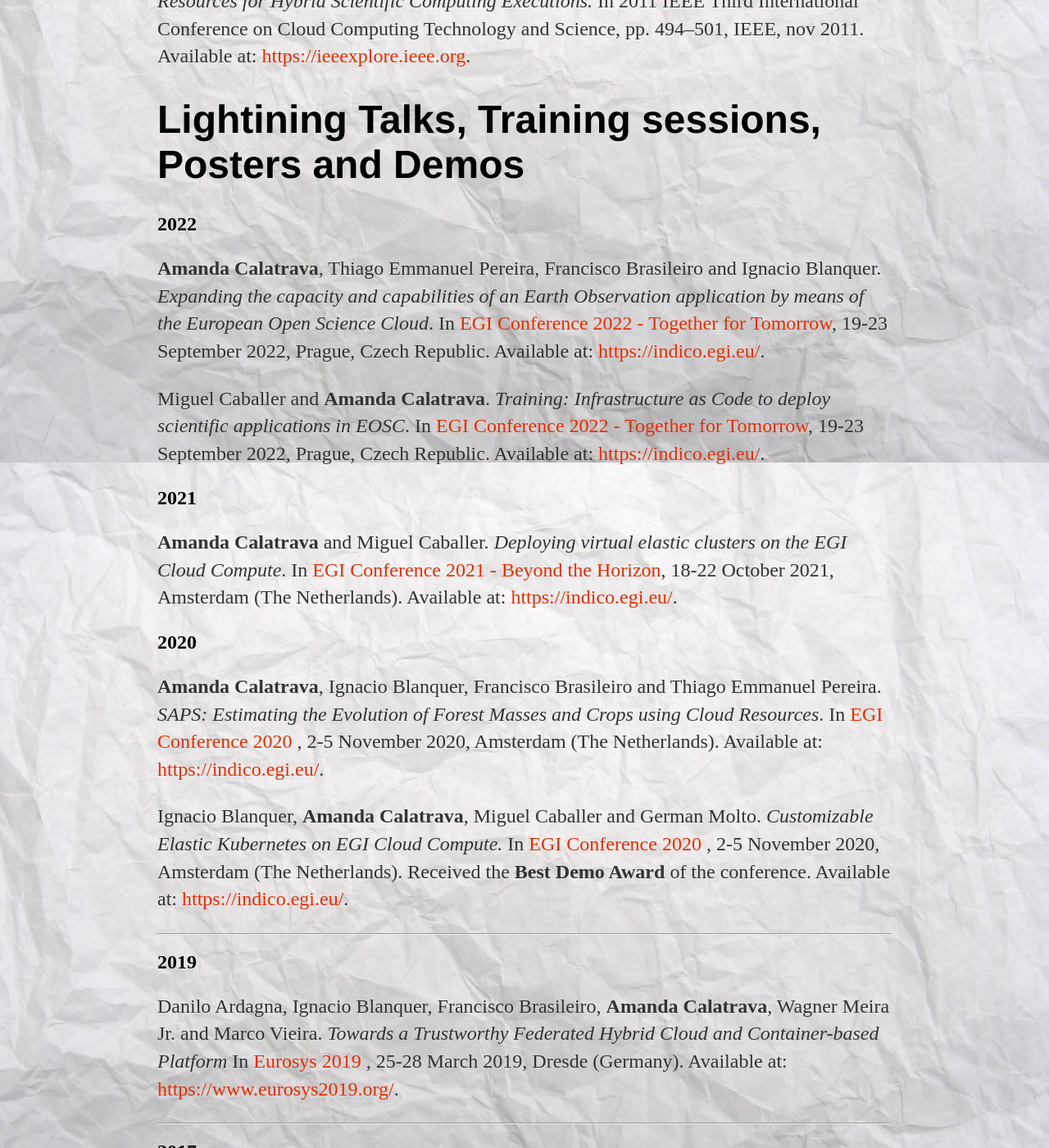
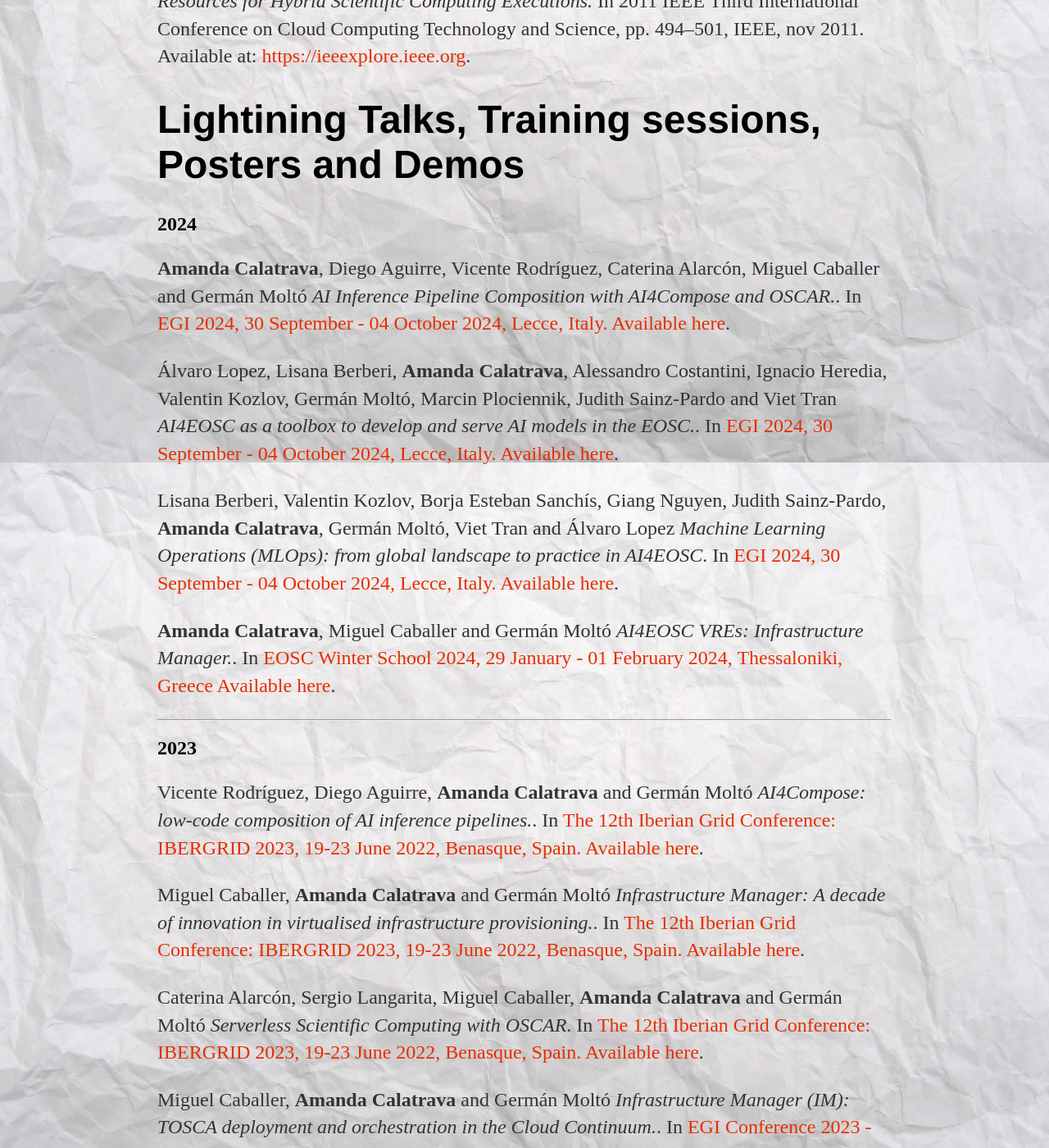
Before and after one commit to amcaar/amcaar.github.io, a Jekyll site: the page built from cv/index.html, in a window 1280 px wide and 1400 px high, scrolled down 4236 px. Shown: the whole window at 82% size. Built offline with Jekyll 4.4.1, drawn with Linux system fonts in a browser that asks for light colours; some of the changed text lies outside the part shown.

Commit message:
added conferences 2023 and 2024

```diff
--- a/cv/index.html
+++ b/cv/index.html
@@ -7,7 +7,7 @@
 		<!--<a href="#" class="download" title="Download CV as PDF">Download CV</a>-->
 		<h1>Journal Publications</h1>
 		<h2>2024</h2>
-		<p>Giang Nguyen, Judith Sáinz-Pardo Díaz, <strong>Amanda Calatrava</strong>,, Lisana Berberi, Oleksandr Lytvyn, Valentin Kozlov, Viet Tran, Germán Moltó & Álvaro López García.
+		<p>Giang Nguyen, Judith Sáinz-Pardo Díaz, <strong>Amanda Calatrava</strong>, Lisana Berberi, Oleksandr Lytvyn, Valentin Kozlov, Viet Tran, Germán Moltó & Álvaro López García.
 			<em>Landscape of machine learning evolution: privacy-preserving federated learning frameworks and tools</em>.
 			In: Artificial Intelligence Review, 58, 51 (2025). Available
 			<a class="link" href="https://link.springer.com/article/10.1007/s10462-024-11036-2">here</a>.</p>
@@ -127,6 +127,48 @@
 			Available at: <a class="link" href="http://ieeexplore.ieee.org/document/6133182/">https://ieeexplore.ieee.org</a>.</p>
 
 		<h1>Lightining Talks, Training sessions, Posters and Demos</h1>
+		<h2>2024</h2>
+		<p> <strong>Amanda Calatrava</strong>, Diego Aguirre, Vicente Rodríguez, Caterina Alarcón, Miguel Caballer and Germán Moltó
+			<em>AI Inference Pipeline Composition with AI4Compose and OSCAR.</em>.
+			In <a class="link" href="https://www.egi.eu/event/egi2024/">EGI 2024, 30 September - 04 October 2024, Lecce, Italy.
+			Available <a class="link"https://indico.egi.eu/event/6441/contributions/19248/">here</a>.</p>
+		<p> Álvaro Lopez, Lisana Berberi, <strong>Amanda Calatrava</strong>, Alessandro Costantini, Ignacio Heredia, Valentin Kozlov, Germán Moltó, Marcin Plociennik, Judith Sainz-Pardo and Viet Tran
+			<em>AI4EOSC as a toolbox to develop and serve AI models in the EOSC.</em>.
+			In <a class="link" href="https://www.egi.eu/event/egi2024/">EGI 2024, 30 September - 04 October 2024, Lecce, Italy.
+			Available <a class="link"https://indico.egi.eu/event/6441/contributions/19267/">here</a>.</p>
+		<p> Lisana Berberi, Valentin Kozlov, Borja Esteban Sanchís, Giang Nguyen, Judith Sainz-Pardo, <strong>Amanda Calatrava</strong>, Germán Moltó, Viet Tran and Álvaro Lopez
+			<em>Machine Learning Operations (MLOps): from global landscape to practice in AI4EOSC</em>.
+			In <a class="link" href="https://www.egi.eu/event/egi2024/">EGI 2024, 30 September - 04 October 2024, Lecce, Italy.
+			Available <a class="link"https://indico.egi.eu/event/6441/contributions/19268/">here</a>.</p>
+		<p> <strong>Amanda Calatrava</strong>, Miguel Caballer and Germán Moltó
+			<em>AI4EOSC VREs: Infrastructure Manager.</em>.
+			In <a class="link" href="https://eosc.eu/eosc-focus-project/winter-school-2024/">EOSC Winter School 2024, 29 January - 01 February 2024, Thessaloniki, Greece
+			Available <a class="link" href="https://eosc.eu/oa4-user-resource-environments/">here</a>.</p>
+		<hr>
+
+		<h2>2023</h2>
+		<p> Vicente Rodríguez, Diego Aguirre, <strong>Amanda Calatrava</strong> and Germán Moltó
+			<em>AI4Compose: low-code composition of AI inference pipelines.</em>.
+			In <a class="link" href="https://www.ibergrid.eu/2023/">The 12th Iberian Grid Conference: IBERGRID 2023, 19-23 June 2022, Benasque, Spain.
+			Available <a class="link"https://indico.lip.pt/event/1543/contributions/5118/">here</a>.</p>
+		<p> Miguel Caballer, <strong>Amanda Calatrava</strong> and Germán Moltó
+			<em>Infrastructure Manager: A decade of innovation in virtualised infrastructure provisioning.</em>.
+			In <a class="link" href="https://www.ibergrid.eu/2023/">The 12th Iberian Grid Conference: IBERGRID 2023, 19-23 June 2022, Benasque, Spain.
+			Available <a class="link"href="https://indico.lip.pt/event/1543/contributions/5116/">here</a>.</p>
+		<p> Caterina Alarcón, Sergio Langarita, Miguel Caballer, <strong>Amanda Calatrava</strong> and Germán Moltó
+			<em>Serverless Scientific Computing with OSCAR</em>.
+			In <a class="link" href="https://www.ibergrid.eu/2023/">The 12th Iberian Grid Conference: IBERGRID 2023, 19-23 June 2022, Benasque, Spain.
+			Available <a class="link" href="https://indico.lip.pt/event/1543/contributions/5121/">here</a>.</p>
+		<p> Miguel Caballer, <strong>Amanda Calatrava</strong> and Germán Moltó
+			<em>Infrastructure Manager (IM): TOSCA deployment and orchestration in the Cloud Continuum.</em>.
+			In <a class="link" href="https://www.egi.eu/event/egi2023/">EGI Conference 2023 - Where Research meets Computing</a>, 19-23 June 2022, Poznań, Poland.
+			Available at: <a class="link" href="https://indico.egi.eu/event/6071/contributions/17555/">https://indico.egi.eu/</a>.</p>
+		<p> Marcin Plociennik, Khadijeh Alibabaei, Ignacio Heredia, <strong>Amanda Calatrava</strong>, Valentin Kozlov.
+			<em>Training: Bringing your AI models to EOSC</em>.
+			In <a class="link" href="https://www.egi.eu/event/egi2023/">EGI Conference 2023 - Where Research meets Computing</a>, 19-23 June 2022, Poznań, Poland.
+			Available at: <a class="link" href="https://indico.egi.eu/event/6071/contributions/18055/">https://indico.egi.eu/</a>.</p>
+		<hr>
+
 		<h2>2022</h2>
 		<p> <strong>Amanda Calatrava</strong>, Thiago Emmanuel Pereira, Francisco Brasileiro and Ignacio Blanquer.
 			<em>Expanding the capacity and capabilities of an Earth Observation application by means of the European Open Science Cloud</em>.
@@ -136,13 +178,13 @@
 			<em>Training: Infrastructure as Code to deploy scientific applications in EOSC</em>.
 			In <a class="link" href="https://indico.egi.eu/event/5882/">EGI Conference 2022 - Together for Tomorrow</a>, 19-23 September 2022, Prague, Czech Republic.
 			Available at: <a class="link" href="https://indico.egi.eu/event/5882/sessions/4886/#20220920">https://indico.egi.eu/</a>.</p>
-
+		<hr>
 		<h2>2021</h2>
 		<p> <strong>Amanda Calatrava</strong> and Miguel Caballer.
 			<em>Deploying virtual elastic clusters on the EGI Cloud Compute</em>.
 			In <a class="link" href="https://indico.egi.eu/event/5464/">EGI Conference 2021 - Beyond the Horizon</a>, 18-22 October 2021, Amsterdam (The Netherlands).
 			Available at: <a class="link" href="https://indico.egi.eu/event/5464/contributions/15797/">https://indico.egi.eu/</a>.</p>
-
+		<hr>
 		<h2>2020</h2>
 		<p> <strong>Amanda Calatrava</strong>, Ignacio Blanquer, Francisco Brasileiro and Thiago Emmanuel Pereira.
 			<em>SAPS: Estimating the Evolution of Forest Masses and Crops using Cloud Resources</em>.
```
